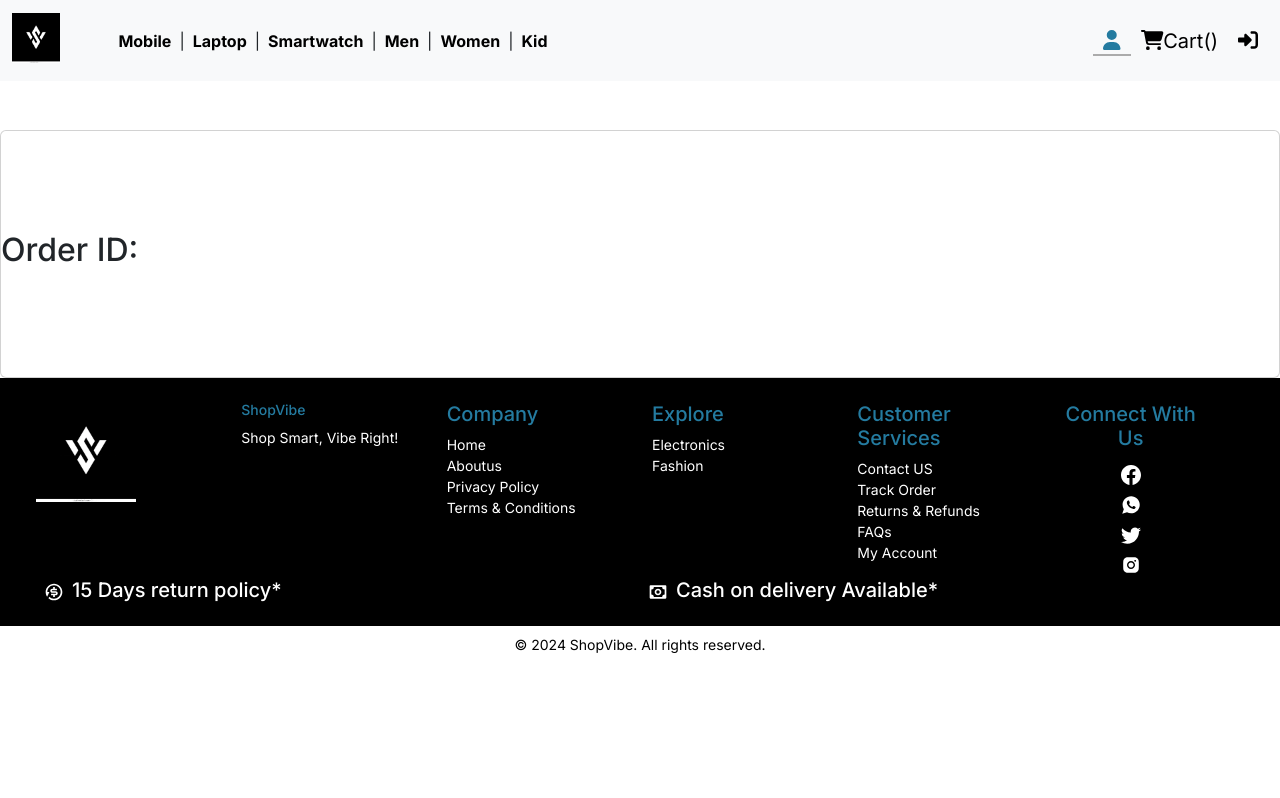
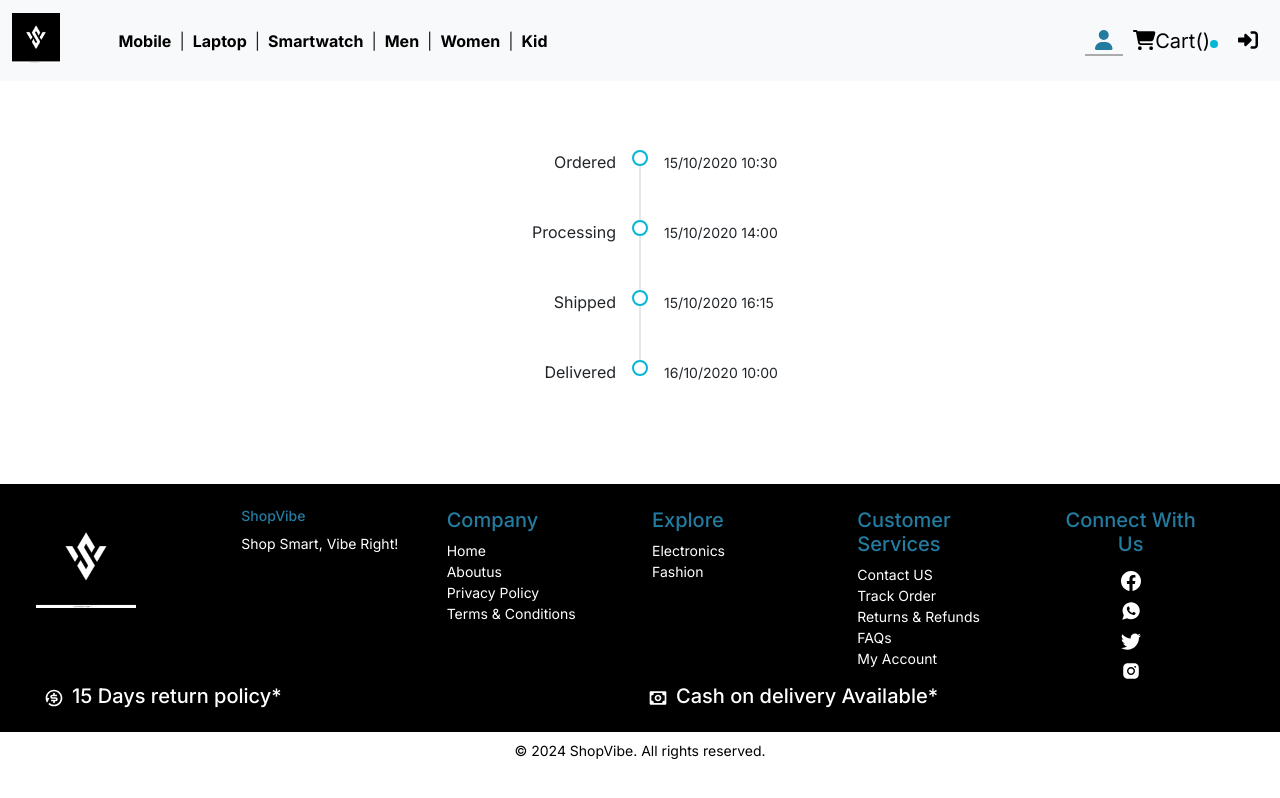
Before and after one commit to 163-sai/shopvibe, a React (Create React App) app in the folder frontend/: page /trackorders in a window 1280 px wide. Built offline with nearby package versions, Linux system fonts and the light colour scheme; what @react-pdf/renderer would draw is missing.

Commit message:
cart badge

```diff
--- a/frontend/package.json
+++ b/frontend/package.json
@@ -26,6 +26,7 @@
     "primereact": "^10.6.3",
     "react": "^18.2.0",
     "react-360-view": "^0.1.3",
+    "react-360-viewer": "^0.1.0",
     "react-bootstrap": "^2.10.2",
     "react-bootstrap-daterangepicker": "^8.0.0",
     "react-bootstrap-icons": "^1.11.3",
--- a/frontend/src/components/Pages/Cart/CartPage.js
+++ b/frontend/src/components/Pages/Cart/CartPage.js
@@ -5,7 +5,7 @@ import { IconTrash, IconPlus, IconMinus } from '@tabler/icons-react';
 import ship from '../../Images/shipping.png';
 import { FontAwesomeIcon } from '@fortawesome/react-fontawesome';
 import { faBackward } from '@fortawesome/free-solid-svg-icons';
-
+import { Badge } from 'primereact/badge';
 
 
 function CartPage() {
@@ -49,7 +49,7 @@ function CartPage() {
   return (
     <div style={{  display: 'flex', flexDirection: 'column', marginTop:'50px' }}>
       <Container>
-        <h1>Shopping Cart  ({cartItemCount} Items)</h1>
+        <h1>Shopping Cart  ({cartItemCount} Items) <Badge value={ cartItemCount } /></h1>
         <Table striped bordered hover style={{border:'none', borderBottom:'2px solid blue' }}  responsive>
           <thead>
             <tr>
--- a/frontend/src/components/Pages/Footer/TrackOrders.js
+++ b/frontend/src/components/Pages/Footer/TrackOrders.js
@@ -1,42 +1,22 @@
-import React, { useEffect, useState } from 'react';
+import React from 'react'
 import { Timeline } from 'primereact/timeline';
-import axios from 'axios';
 
-function TrackOrders({ orderId }) {
-    const [orderDetails, setOrderDetails] = useState(null);
+function TrackOrders() {
 
-    useEffect(() => {
-        if (orderId) {
-            fetchOrderDetails(orderId);
-        }
-    }, [orderId]);
+    const events = [
+        { status: 'Ordered', date: '15/10/2020 10:30', icon: 'pi pi-shopping-cart', color: '#9C27B0', image: 'game-controller.jpg' },
+        { status: 'Processing', date: '15/10/2020 14:00', icon: 'pi pi-cog', color: '#673AB7' },
+        { status: 'Shipped', date: '15/10/2020 16:15', icon: 'pi pi-shopping-cart', color: '#FF9800' },
+        { status: 'Delivered', date: '16/10/2020 10:00', icon: 'pi pi-check', color: '#607D8B' }
+    ];
 
-    const fetchOrderDetails = (orderId) => {
-        axios.get(`http://localhost:5001/api/orders/${orderId}`)
-            .then(res => {
-                setOrderDetails(res.data);
-            })
-            .catch(err => console.error(err));
-    };
 
-    const getEvents = () => {
-        if (orderDetails) {
-            return [
-                { status: 'Ordered', date: orderDetails.orderedDate, icon: 'pi pi-shopping-cart', color: '#9C27B0', image: 'game-controller.jpg' },
-                { status: 'Processing', date: orderDetails.processingDate, icon: 'pi pi-cog', color: '#673AB7' },
-                { status: 'Shipped', date: orderDetails.shippedDate, icon: 'pi pi-shopping-cart', color: '#FF9800' },
-                { status: 'Delivered', date: orderDetails.deliveredDate, icon: 'pi pi-check', color: '#607D8B' }
-            ];
-        }
-        return [];
-    };
 
-    return (
-        <div className="card" style={{ display: 'flex', flexDirection: 'column', padding: '100px 0px' }}>
-            <h2>Order ID: {orderId}</h2>
-            <Timeline value={getEvents()} opposite={(item) => item.status} content={(item) => <small className="text-color-secondary">{item.date}</small>} />
-        </div>
-    );
+  return (
+    <div style={{ paddingTop: '20px', paddingBottom: '100px' }}>
+      <Timeline value={events} opposite={(item) => item.status} content={(item) => <small className="text-color-secondary">{item.date}</small>} />
+    </div>
+  )
 }
 
-export default TrackOrders;
+export default TrackOrders
--- a/frontend/src/components/Pages/Nav/NavBar.js
+++ b/frontend/src/components/Pages/Nav/NavBar.js
@@ -5,6 +5,7 @@ import axios from 'axios';
 import logo from '../../Images/SVS.png'
 import { FontAwesomeIcon } from '@fortawesome/react-fontawesome';
 import { faCartShopping, faRightFromBracket, faRightToBracket, faUser } from '@fortawesome/free-solid-svg-icons';
+import { Badge } from 'primereact/badge';
 
 
 
@@ -49,7 +50,7 @@ function NavBar({ cartItemCount }) {
       <Popover.Header style={{ backgroundColor: 'black', color:'white' }}>{userData?.name}</Popover.Header>
       <Popover.Body>
         <p style={{ backgroundColor: 'white' }}>{userData?.email}</p>
-        <Link to='/profilepage'><p>View Full Profile</p></Link>
+        <Link to='/profilepage' style={{display:'flex',justifyContent:'center',alignItems:'center',textDecoration:'none'}}><p>View Profile</p></Link>
         <Link to='/myorders'><Button style={{width:'fit-content'}} className='bg-dark'>My Orders</Button></Link>
         {userData ? (
           <Button variant="primary" onClick={handleLogout} style={{ width: 'fit-content', justifyItems: 'center', marginLeft:'10px' }} className='bg-dark'><FontAwesomeIcon icon={faRightFromBracket} /></Button>
@@ -117,7 +118,7 @@ function NavBar({ cartItemCount }) {
             onMouseEnter={() => setHoveredLink('cart')}
             onMouseLeave={() => setHoveredLink(null)}
           >
-            <FontAwesomeIcon icon={faCartShopping} />Cart({ cartItemCount })</NavLink>
+            <FontAwesomeIcon icon={faCartShopping} />Cart({ cartItemCount })<Badge value={cartItemCount} /></NavLink>
             </OverlayTrigger>
 
 
@@ -153,20 +154,6 @@ function NavBar({ cartItemCount }) {
       </Container>
     </Navbar>
 
-    {/* <Navbar expand="lg" className="bg-light text-dark second-navbar">
-        <Container fluid>
-          <Nav className="me-auto test" style={{display:'flex', flexDirection:'row', justifyContent:'center', alignItems:'center', gap:'20px', width:'100%'}}>
-
-                <NavLink to='/mobileproducts' className="nav-link" style={{ textDecoration: 'none', fontWeight: 'bold', color: 'black' }}>Mobile</NavLink><span className='seperator'>|</span>
-                <NavLink to='/laptopproducts' className="nav-link" style={{ textDecoration: 'none', fontWeight: 'bold', color: 'black' }}>Laptop</NavLink><span className='seperator'>|</span>
-                <NavLink to='/smartwatchproducts' className="nav-link" style={{ textDecoration: 'none', fontWeight: 'bold', color: 'black' }}>Smartwatch</NavLink><span className='seperator'>|</span>
-                <NavLink to='/menfashion' className="nav-link" style={{ textDecoration: 'none', fontWeight: 'bold', color: 'black' }}>Men</NavLink><span className='seperator'>|</span>
-                <NavLink to='/womenfashion' className="nav-link" style={{ textDecoration: 'none', fontWeight: 'bold', color: 'black' }}>Women</NavLink><span className='seperator'>|</span>
-                <NavLink to='/kidfashion' className="nav-link" style={{ textDecoration: 'none', fontWeight: 'bold', color: 'black' }}>Kid</NavLink>
-
-          </Nav>
-        </Container>
-      </Navbar> */}
     </>
   );
 }
--- a/frontend/src/components/Pages/Profile/Orders.js
+++ b/frontend/src/components/Pages/Profile/Orders.js
@@ -45,7 +45,7 @@ function Orders() {
                                             <p>Payment Method: {order.paymentMethod}</p>
                                             <p>Products: {order.products}</p>
                                             <p>Total: ₹{order.total}</p>
-                                            <Link to={`/trackorders/${order.id}`}>
+                                            <Link to={`/trackorders`}>
                                                 <Button variant="primary">Track Order</Button>
                                             </Link>
                                         </Card.Text>
--- a/frontend/src/components/Pages/Profile/ProfilePage.js
+++ b/frontend/src/components/Pages/Profile/ProfilePage.js
@@ -1,8 +1,28 @@
-import React, { useState, useEffect } from 'react';
+import React, { useState, useEffect, useRef  } from 'react';
 import { Container, Form, Button, Row, Col } from 'react-bootstrap';
 import axios from 'axios';
+import { SpeedDial } from 'primereact/speeddial';
+import { Toast } from 'primereact/toast';
 
 function ProfilePage() {
+  const toast = useRef(null);
+
+  const items = [
+    {
+      label: 'Update',
+      icon: 'pi pi-refresh',
+      command: () => {
+          toast.current.show({ severity: 'success', summary: 'Update', detail: 'Data Updated' });
+      }
+  },
+  {
+      label: 'Delete',
+      icon: 'pi pi-trash',
+      command: () => {
+          toast.current.show({ severity: 'error', summary: 'Delete', detail: 'Data Deleted' });
+      }
+  },
+  ]
   const [editMode, setEditMode] = useState(false);
   const [formData, setFormData] = useState({
     name: '',
@@ -125,6 +145,10 @@ function ProfilePage() {
         <Button variant="outline-primary" onClick={handleEdit} style={{width:'fit-content', margin:'0px 10px'}}>Edit</Button>
       )}
       </div>
+      <div style={{ position: 'relative', height: '500px' }}>
+                <Toast ref={toast} />
+                <SpeedDial model={items} direction="right" style={{ top: 'calc(50% - 2rem)', left: 0 }} />
+      </div>
     </Container>
   );
 }
```
Also changed, not shown: frontend/src/components/Pages/Category/Electronics/Mobile/ProductDetails.js (+2 -27 lines), 1 other file (tests, documents, lock files or other folders).
